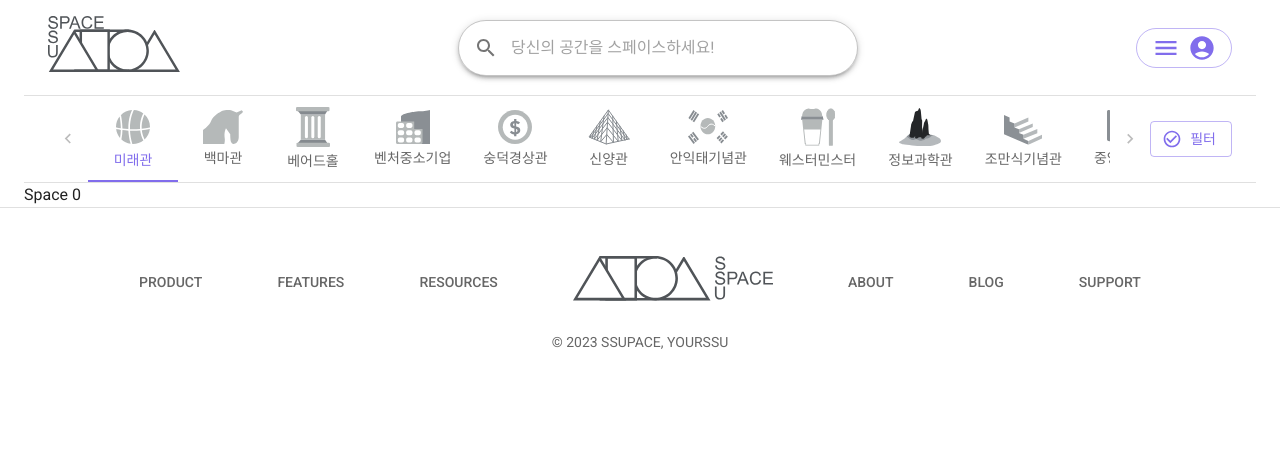
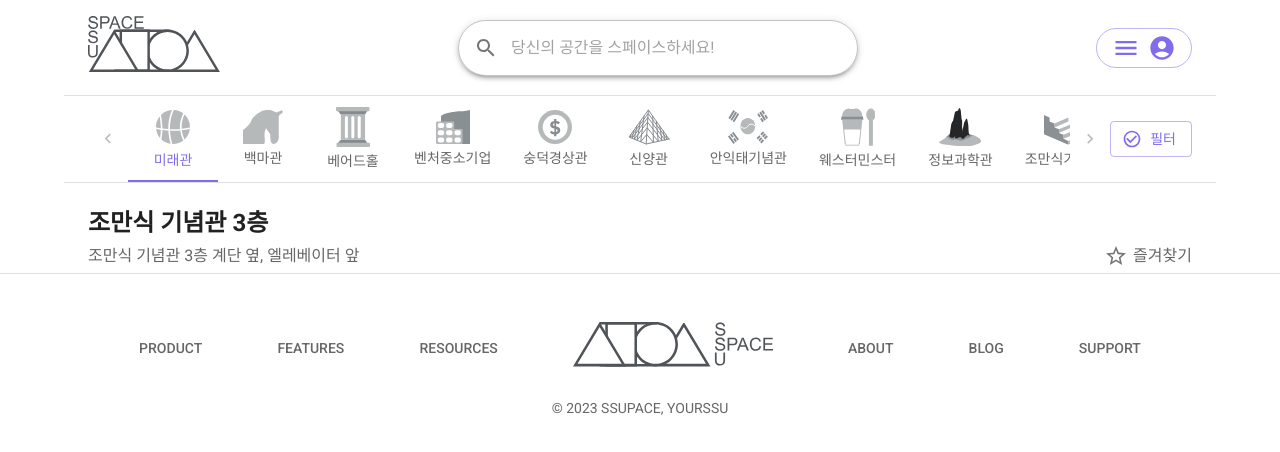
Before and after one commit to YourSSU-Rookieton-SSUPACE/SSUPACE_WEB, a React (Vite) app: page /space/0 in a window 1280 px wide. Shown: the top 452 px of the page. Built offline with nearby package versions, Linux system fonts and the light colour scheme; a web font is replaced by a local one.

Commit message:
feat: `SpaceTitle` 컴포넌트 구현

```diff
--- a/src/apis/index.js
+++ b/src/apis/index.js
@@ -5,4 +5,7 @@ export const getBuildingSpace = (buildingId) => {
   return data;
 };
 
-export const getFilteredSpace = () => {};
+export const getSpace = (spaceId) => {
+  const data = SpaceData.find((space) => space.id === Number(spaceId));
+  return data;
+};
--- a/src/components/SpaceCard.jsx
+++ b/src/components/SpaceCard.jsx
@@ -6,6 +6,7 @@ function SpaceCard() {
   const spaceData = useLoaderData();
 
   return (
+    <Container maxWidth="xl">
       <Grid container spacing={3} marginY={2} minHeight={400}>
         {spaceData.length > 0 ? (
           spaceData.map((space) => (
@@ -21,6 +22,7 @@ function SpaceCard() {
           </Container>
         )}
       </Grid>
+    </Container>
   );
 }
 
--- /dev/null
+++ b/src/components/SpaceTitle.jsx
@@ -0,0 +1,33 @@
+import { Box, IconButton, Stack, Typography } from '@mui/material';
+import StarBorderIcon from '@mui/icons-material/StarBorder';
+
+function SpaceTitle({ space }) {
+  return (
+    <Box paddingTop={3}>
+      <Typography variant="h5" sx={{ fontWeight: '600' }}>
+        {space.name}
+      </Typography>
+      <Box
+        sx={{
+          display: 'flex',
+          justifyContent: 'space-between',
+          alignItems: 'center',
+        }}
+      >
+        <Typography variant="subtitle1" color="text.secondary">
+          {space.location}
+        </Typography>
+        <Stack direction="row" alignItems="center">
+          <IconButton size="small">
+            <StarBorderIcon />
+          </IconButton>
+          <Typography variant="subtitle1" color="text.secondary">
+            즐겨찾기
+          </Typography>
+        </Stack>
+      </Box>
+    </Box>
+  );
+}
+
+export default SpaceTitle;
--- a/src/data/Hashcode.js
+++ b/src/data/Hashcode.js
@@ -1,6 +1,6 @@
 export const SpaceUsage = {
   QUIET: '소근소근',
-  LAPTOP: '노트북 존',
+  LAPTOP: '노트북존',
   STUDY: '열공모드',
   STUDYROOM: '스터디룸',
   COMMUNITY: '커뮤니티존',
--- a/src/routes/Home.jsx
+++ b/src/routes/Home.jsx
@@ -1,13 +1,25 @@
 import { Container } from '@mui/material';
-import { Outlet } from 'react-router-dom';
+import { Outlet, useParams } from 'react-router-dom';
+import { useEffect, useState } from 'react';
 import Header from '../components/Header';
 import BuildingTab from '../components/BuildingTab';
 import Footer from '../components/Footer';
 
 function Home() {
+  const params = useParams();
+  const [maxWidth, setMaxWidth] = useState('xl');
+
+  useEffect(() => {
+    if (Object.prototype.hasOwnProperty.call(params, 'buildingId')) {
+      setMaxWidth('xl');
+    } else {
+      setMaxWidth('lg');
+    }
+  }, [params]);
+
   return (
     <>
-      <Container maxWidth="xl">
+      <Container maxWidth={maxWidth}>
         <Header />
         <BuildingTab />
         <Outlet />
--- a/src/routes/Router.jsx
+++ b/src/routes/Router.jsx
@@ -3,7 +3,7 @@ import Space from './Space';
 import SpaceCard from '../components/SpaceCard';
 import Home from './Home';
 import ErrorPage from './ErrorPage';
-import { getBuildingSpace } from '../apis';
+import { getBuildingSpace, getSpace } from '../apis';
 
 const router = createBrowserRouter([
   {
@@ -20,6 +20,7 @@ const router = createBrowserRouter([
       {
         path: '/space/:spaceId',
         element: <Space />,
+        loader: ({ params }) => getSpace(params.spaceId),
       },
     ],
   },
--- a/src/routes/Space.jsx
+++ b/src/routes/Space.jsx
@@ -1,9 +1,15 @@
-import { useParams } from 'react-router-dom';
+import { Container } from '@mui/material';
+import { useLoaderData } from 'react-router-dom';
+import SpaceTitle from '../components/SpaceTitle';
 
 function Space() {
-  const { spaceId } = useParams();
+  const space = useLoaderData();
 
-  return <>Space {spaceId}</>;
+  return (
+    <Container maxWidth="xl">
+      <SpaceTitle space={space} />
+    </Container>
+  );
 }
 
 export default Space;
```
Lines whose indentation alone changed are shown as unchanged.
